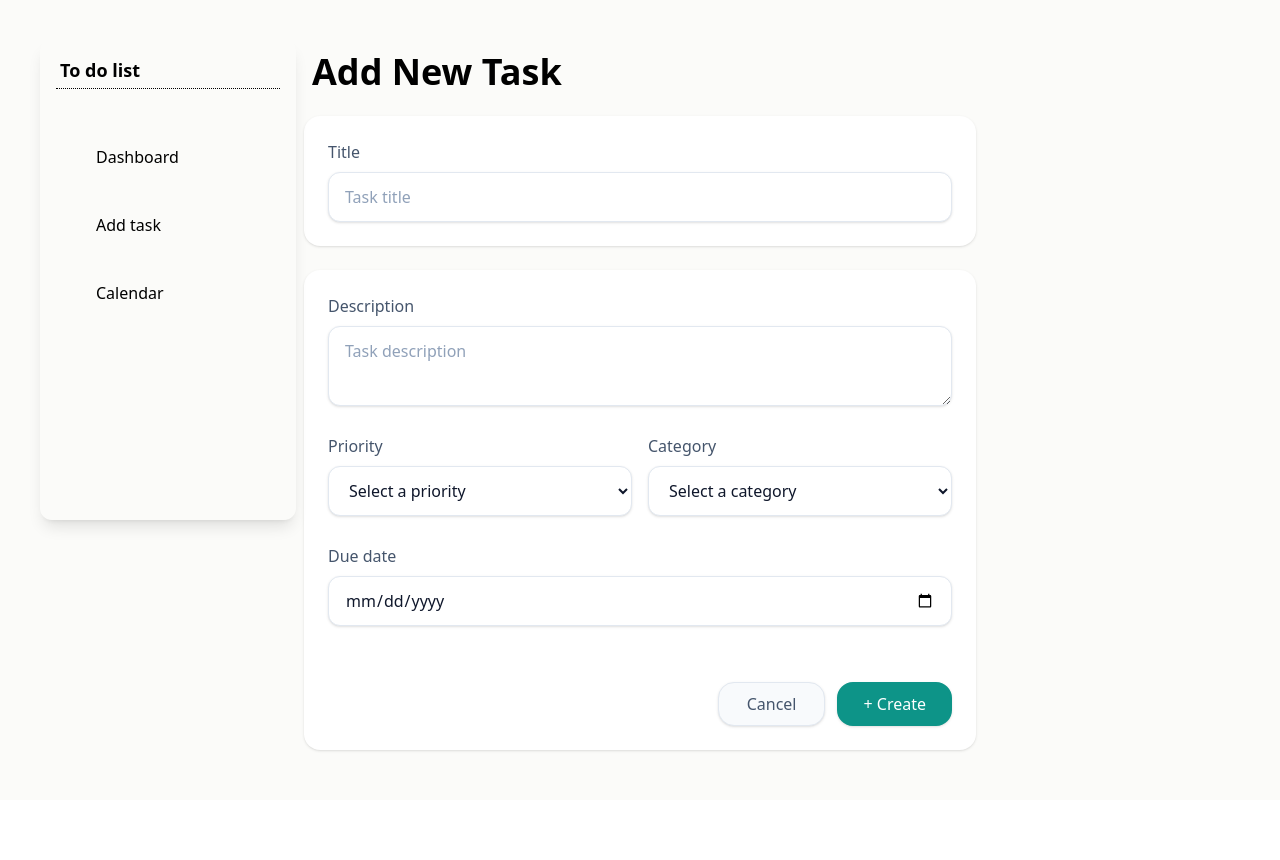
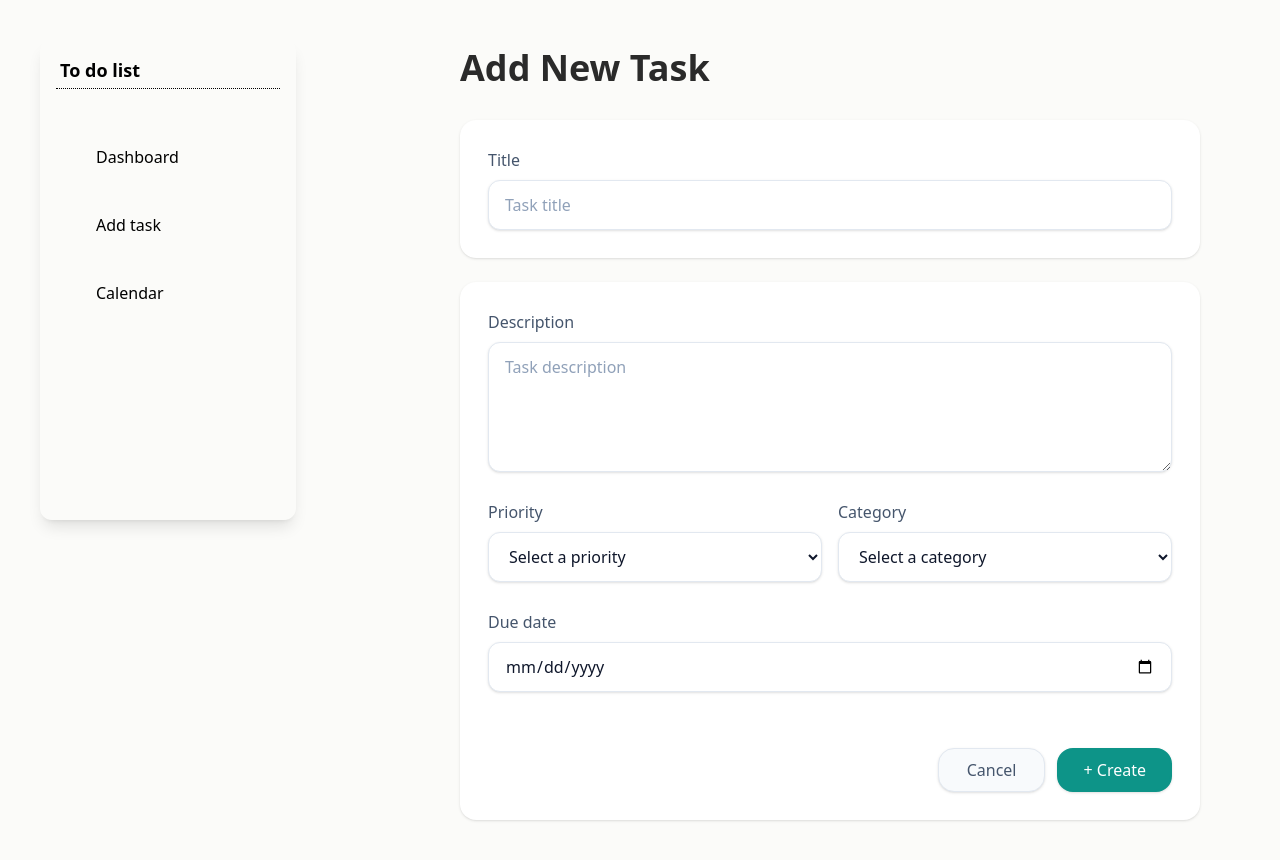
Before and after one commit to PisethKeng/TodoApp-Frontend-ProjectCSCI221, a React (Vite) app: page /addtask in a window 1280 px wide. Before the commit the page ends 800 px from the top, so only its background shows below. Built offline with nearby package versions, Linux system fonts and the light colour scheme.

Commit message:
fix: Styling Response to Side Bar
Adjust some elements

```diff
--- a/src/components/TaskCreation.jsx
+++ b/src/components/TaskCreation.jsx
@@ -1,6 +1,4 @@
 import { useState } from "react";
-
-// Added styling classes for better UI logic stays the same
 
 export default function TaskCreation({ onCreate }) {
   const [title, setTitle] = useState("");
@@ -34,7 +32,7 @@ export default function TaskCreation({ onCreate }) {
     <form
       onSubmit={handleSubmit}
     >
-      <div className="mx-auto mt-6 max-w-2xl rounded-2xl bg-white p-6 shadow-sm space-y-4">
+      <div className="mx-auto mt-6 rounded-2xl bg-white p-7 shadow-sm space-y-4">
         <label className="flex flex-col gap-2 text-base font-medium text-slate-600">
           <span>Title</span>
           <input
@@ -48,7 +46,7 @@ export default function TaskCreation({ onCreate }) {
         </label>
       </div>
 
-      <div className="mx-auto mt-6 max-w-2xl rounded-2xl bg-white p-6 shadow-sm space-y-4">
+      <div className="mx-auto mt-6 rounded-2xl bg-white p-7 shadow-sm space-y-4">
         <div>
           <label className="flex flex-col gap-2 text-base font-medium text-slate-600">
             <span>Description</span>
@@ -56,7 +54,7 @@ export default function TaskCreation({ onCreate }) {
               value={description}
               onChange={(e) => setDescription(e.target.value)}
               placeholder="Task description"
-              className="w-full min-h-[80px] rounded-xl border border-slate-200 bg-white px-4 py-3 text-base text-slate-900 placeholder-slate-400 shadow-sm outline-none focus:border-[#0D9488] focus:ring-2 focus:ring-[#0D9488]"
+              className="w-full min-h-[80px] h-[130px] rounded-xl border border-slate-200 bg-white px-4 py-3 text-base text-slate-900 placeholder-slate-400 shadow-sm outline-none focus:border-[#0D9488] focus:ring-2 focus:ring-[#0D9488]"
             ></textarea>
           </label>
         </div>
--- a/src/pages/AddTask.jsx
+++ b/src/pages/AddTask.jsx
@@ -17,11 +17,14 @@ export default function AddTask() {
   };
 
   return (
-    <div className="flex flex-col bg-[#FBFBF9] h-full p-7 min-h-screen">
-      <Sidebar/>
-      <div>
-        <h1 className="mt-6 mx-auto max-w-2xl text-4xl font-semibold font-[#2A2A2A] pl-2">Add New Task</h1>
-        <TaskCreation onCreate={handleCreate} />
+    <div className="flex bg-[#FBFBF9] min-h-screen">
+      <div className="w-1/4 mt-10 ml-15">
+        <Sidebar/>
+      </div>
+
+      <div className="flex-1 py-10 px-20">
+        <h1 className="text-4xl font-semibold text-[#2A2A2A] mb-8 pt-2">Add New Task</h1>
+          <TaskCreation onCreate={handleCreate} />
       </div>
     </div>
   );
```
